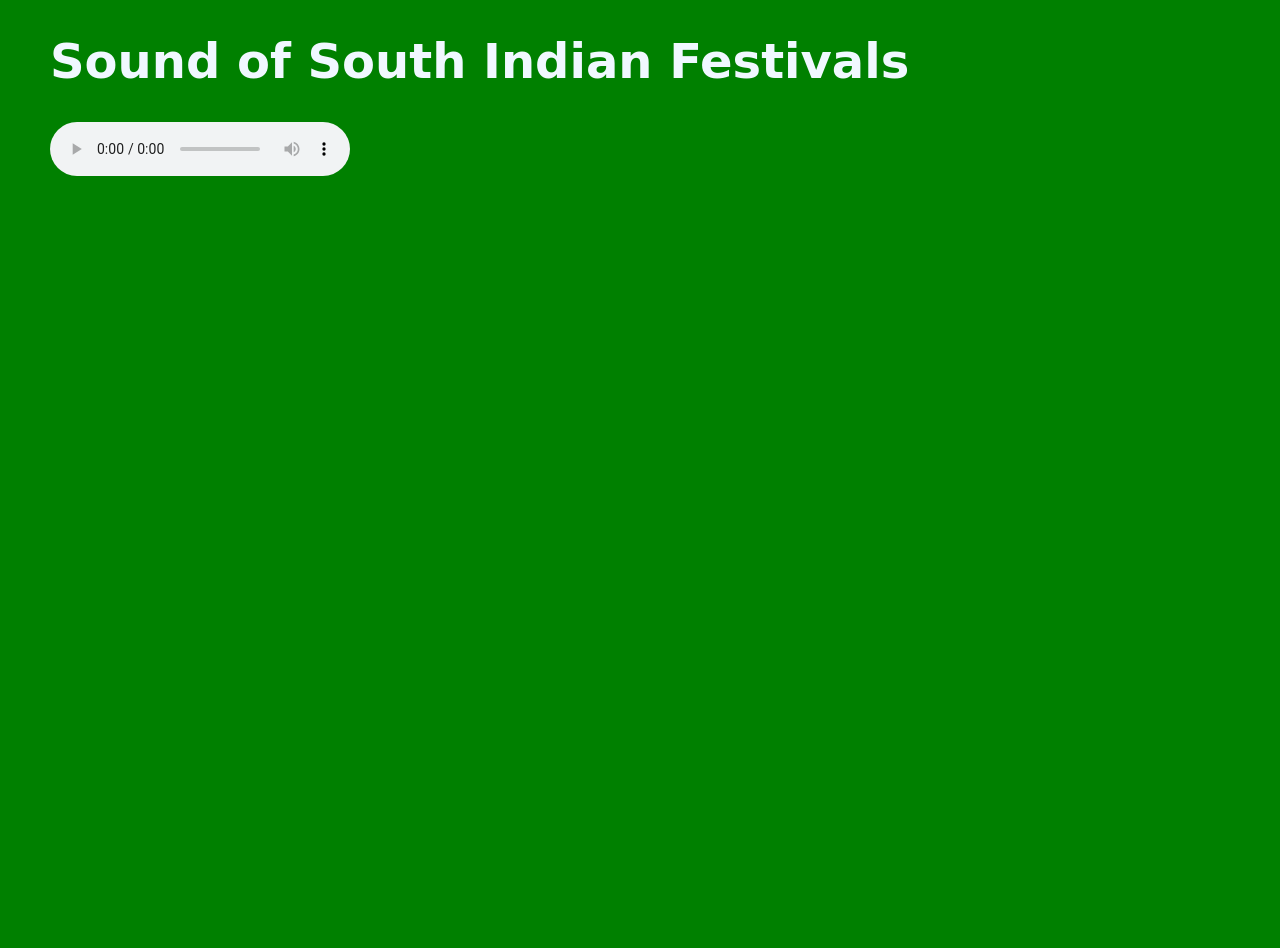
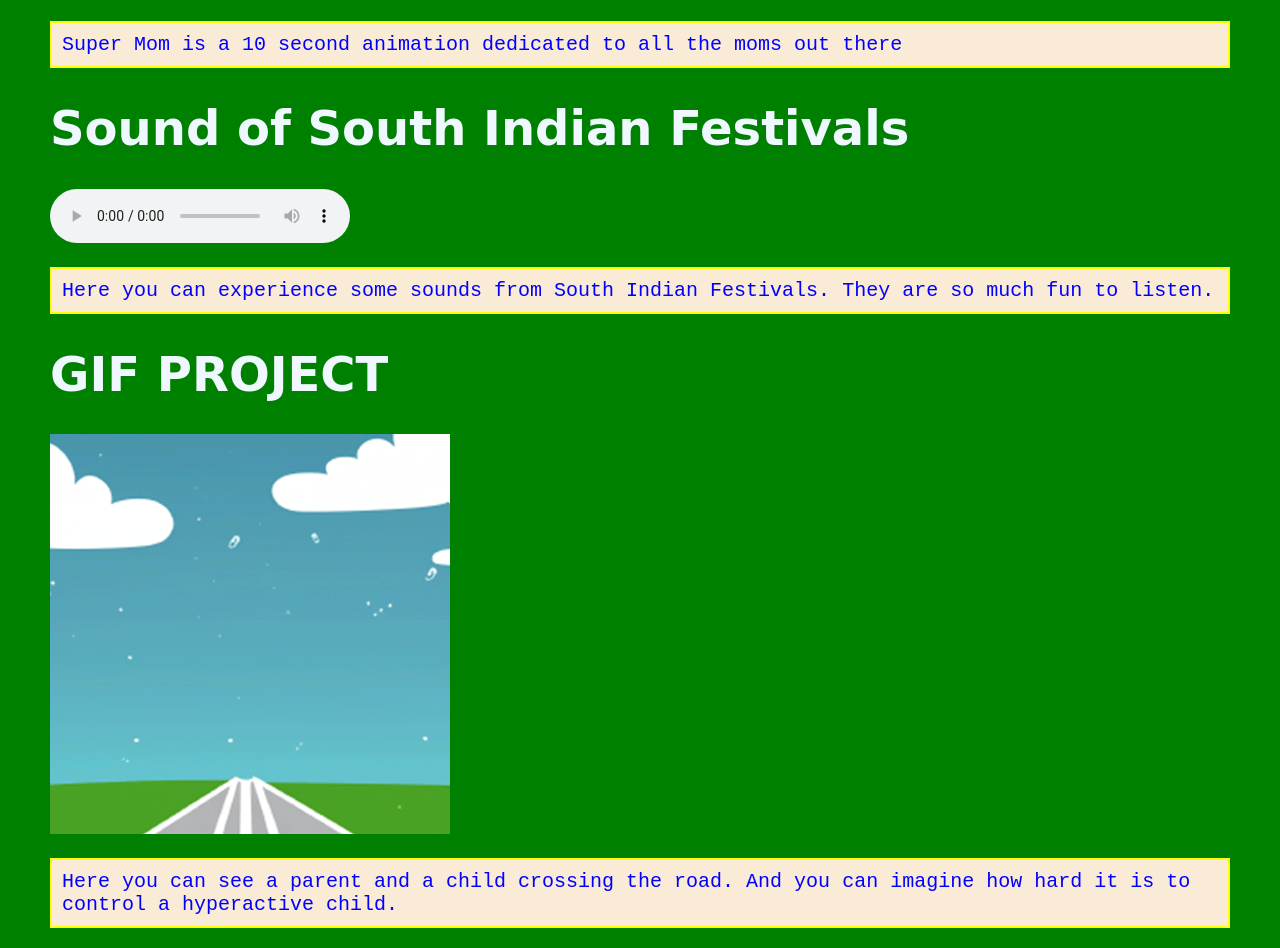
Before and after one commit to Laxan7/LAXANJOSE, a plain HTML site: page gallery.html in a window 1280 px wide. Shown: the part 2400-3348 px from the top of the page. Before the commit the page ends 2588 px from the top, so only its background shows below. Drawn offline with Linux system fonts and the light colour scheme.

Commit message:
Update gallery.html

```diff
--- a/gallery.html
+++ b/gallery.html
@@ -38,10 +38,17 @@
 
     <h1> Animation </h1>
     <iframe width="560" height="315" src="https://www.youtube.com/embed/niYwT_XoRBk?si=Ntz6qfbuTcuU_TZn" title="YouTube video player" frameborder="0" allow="accelerometer; autoplay; clipboard-write; encrypted-media; gyroscope; picture-in-picture; web-share" referrerpolicy="strict-origin-when-cross-origin" allowfullscreen></iframe>
-
+<P> Super Mom is a 10 second animation dedicated to all the moms out there </P>
 
 <h1> Sound of South Indian Festivals </h1>
 	<audio controls="">
     <source src="audio/South_Indian_Festivals_LAXAN_JOSE.mp3"></audio>
+
+	<p> Here you can experience some sounds from South Indian Festivals. They are so much fun to listen.</p>
+
+	<h1> GIF PROJECT </h1>
+	<img src="images/LAXANS_GIF.gif" alt="parent with kid">
+
+	<p> Here you can see a parent and a child crossing the road. And you can imagine how hard it is to control a hyperactive child. </p>
 <body>
 </html>
```
